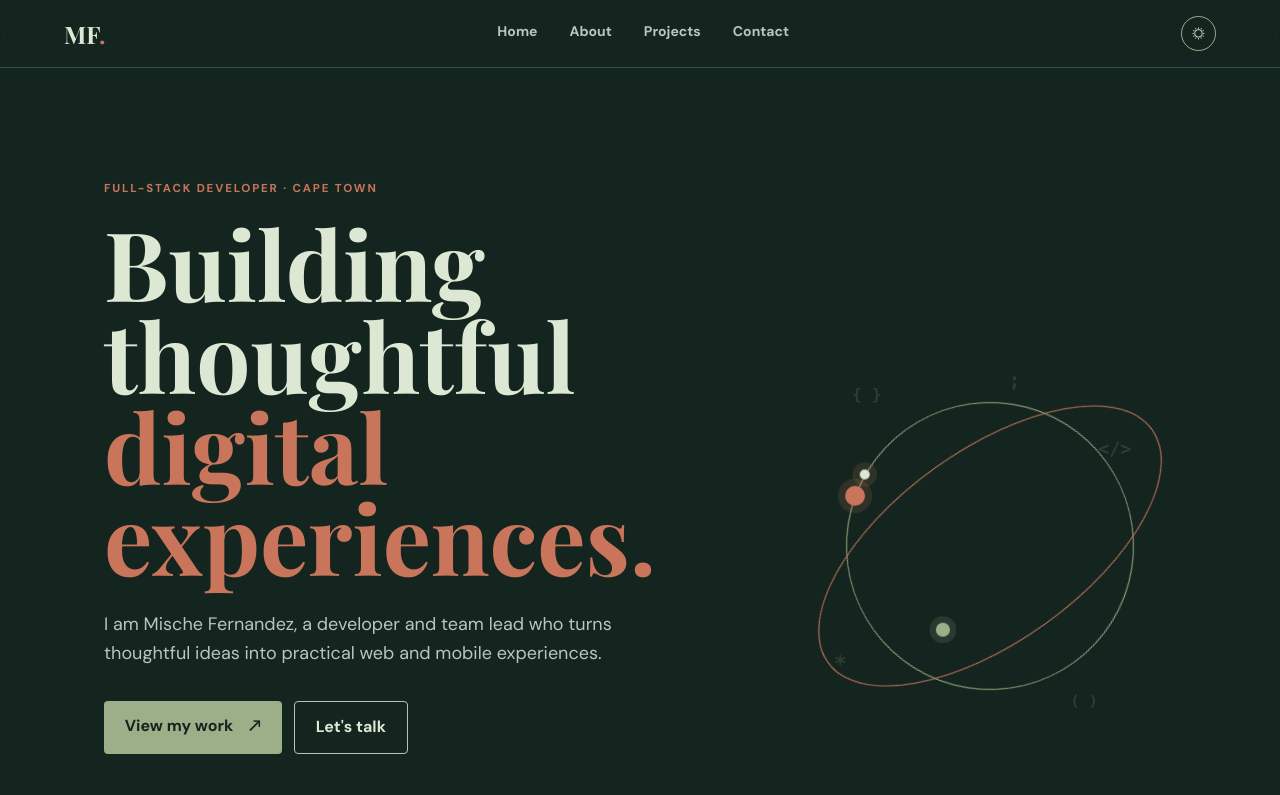
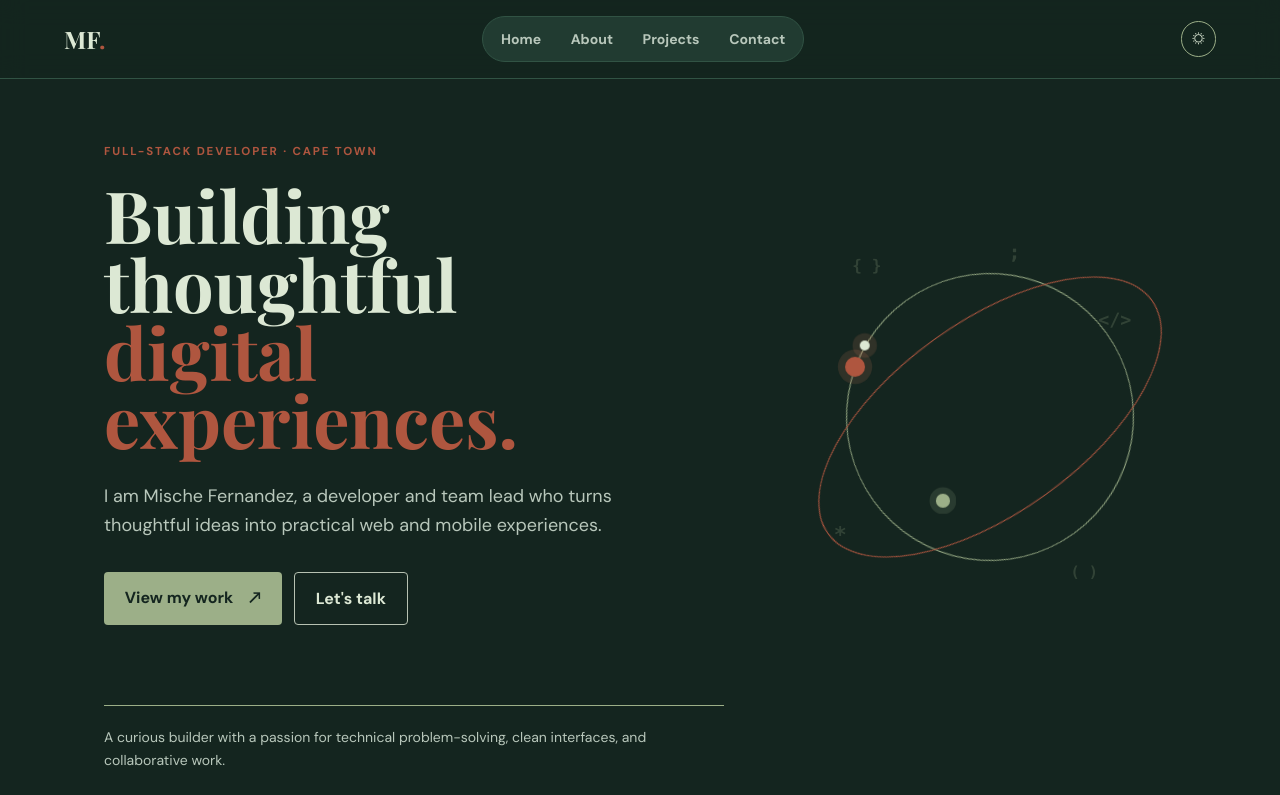
Before and after one commit to FernandezMische/Portfolio, a React (Vite) app: page / in a window 1280 px wide. Shown: the top 795 px of the page. Built offline with nearby package versions, Linux system fonts and the light colour scheme.

Commit message:
update sep 21 v2

```diff
--- a/src/components/Navbar.jsx
+++ b/src/components/Navbar.jsx
@@ -11,7 +11,7 @@ function Navbar({ isDarkMode, onThemeToggle }) {
         </a>
 
         {/* Desktop Menu */}
-        <ul className="hidden md:flex gap-6 lg:gap-8 text-sm font-bold text-[var(--color-text-muted)]">
+        <ul className="nav-links hidden md:flex gap-1 text-sm font-bold text-[var(--color-text-muted)]">
           <li><a href="#home" className="nav-link hover:text-[var(--color-secondary)]">Home</a></li>
           <li><a href="#about" className="nav-link hover:text-[var(--color-secondary)]">About</a></li>
           <li><a href="#projects" className="nav-link hover:text-[var(--color-secondary)]">Projects</a></li>
--- a/src/index.css
+++ b/src/index.css
@@ -2,11 +2,11 @@
 @import "tailwindcss";
 
 @theme {
-  --color-primary: #9caf88;
+  --color-primary: #758f62;
   --color-secondary: #29483c;
-  --color-accent: #c8755b;
+  --color-accent: #af563f;
   --color-text: #20332b;
-  --color-text-muted: #68756b;
+  --color-text-muted: #526158;
   --color-card: #f5f1e8;
   --color-card-alt: #e7eee0;
 }
@@ -117,7 +117,7 @@
 .hero-code-stars {
   position: absolute;
   inset: 0;
-  color: var(--color-primary);
+  color: #567044;
   font-family: ui-monospace, SFMono-Regular, Menlo, Monaco, Consolas, monospace;
   font-weight: 700;
   pointer-events: none;
@@ -125,7 +125,7 @@
 
 .code-star {
   position: absolute;
-  opacity: 0.18;
+  opacity: 0.38;
   animation: codeStarFloat 6s ease-in-out infinite;
 }
 
@@ -271,17 +271,27 @@
   border-color: var(--border-color);
 }
 
+.nav-links {
+  padding: 0.3rem;
+  border: 1px solid var(--border-color);
+  border-radius: 9999px;
+  background: color-mix(in srgb, var(--color-card-alt) 68%, transparent);
+}
+
 .nav-link {
   position: relative;
   display: inline-block;
-  padding-bottom: 0.3rem;
+  padding: 0.45rem 0.8rem;
+  border-radius: 9999px;
   transition: color 0.25s ease;
 }
 
 .nav-link::after {
   position: absolute;
   right: 0;
-  bottom: 0;
+  bottom: 0.25rem;
+  right: 0.8rem;
+  left: 0.8rem;
   left: 0;
   height: 2px;
   background: var(--color-accent);
@@ -296,6 +306,11 @@
 .nav-link:focus-visible::after {
   opacity: 1;
   transform: scaleX(1);
+}
+
+.nav-link:hover,
+.nav-link:focus-visible {
+  background: var(--page-bg);
 }
 
 .project-media {
@@ -333,6 +348,7 @@
   --color-text-muted: #b8c7bb;
   --color-card: #20392f;
   --color-card-alt: #29483c;
+  --color-primary: #9caf88;
   --contact-bg: #0e1d18;
   --contact-text: #edf1e8;
   color: var(--color-text);
@@ -361,6 +377,18 @@
 
 .dark-mode .tech-pill:hover {
   background: #dce8d4;
+}
+
+.dark-mode .project-overlay-text {
+  color: #14251f;
+}
+
+.dark-mode .hero-code-stars {
+  color: var(--color-primary);
+}
+
+.dark-mode .code-star {
+  opacity: 0.22;
 }
 
 .site-footer {
--- a/src/pages/Home.jsx
+++ b/src/pages/Home.jsx
@@ -3,11 +3,11 @@ import Reveal from '../components/Reveal'
 
 function Home() {
   return (
-    <div className="max-w-6xl mx-auto px-5 md:px-10 py-16 md:py-28">
+    <div className="max-w-6xl mx-auto px-5 md:px-10 py-10 md:py-16">
       <div className="grid lg:grid-cols-[1.25fr_0.75fr] gap-12 lg:gap-20 items-end">
         <div className="hero-load">
           <p className="section-kicker mb-5">Full-stack developer · Cape Town</p>
-          <h1 className="display-font text-[var(--color-secondary)] text-5xl sm:text-6xl md:text-8xl leading-[0.95] font-bold mb-7">
+          <h1 className="display-font text-[var(--color-secondary)] text-5xl sm:text-6xl md:text-7xl leading-[0.95] font-bold mb-7">
             Building thoughtful<br /><span className="text-[var(--color-accent)]">digital experiences.</span>
           </h1>
           <p className="text-[var(--color-text-muted)] text-base md:text-lg max-w-xl leading-relaxed mb-8">
--- a/src/pages/Projects.jsx
+++ b/src/pages/Projects.jsx
@@ -23,6 +23,7 @@ const projects = [
     tags: ["PHP", "SQL", "FileZilla", "Authentication", "CMS"],
     repoLink: "#",
     liveLink: "https://lcstudio.co.za/",
+    imagePosition: "left center",
     images: [
       {
         src: lcStudioImg,
@@ -37,6 +38,7 @@ const projects = [
     tags: ["Manual Testing", "Quality Assurance", "Test Cases", "Regression Testing", "Defect Tracking"],
     repoLink: "#",
     liveLink: "https://lumina.siriusdream.co.za/",
+    imagePosition: "45% center",
     images: [
       {
         src: luminaImg,
@@ -221,6 +223,7 @@ function ProjectSection({ project, index, onRepoClick, onLiveDemoClick }) {
                   src={project.images[currentImageIndex].src}
                   alt={project.images[currentImageIndex].description}
                   className="w-full h-56 sm:h-64 md:h-80 object-cover cursor-pointer"
+                  style={{ objectPosition: project.imagePosition || 'center' }}
                   onClick={handleImageTap}
                 />
               )}
@@ -238,7 +241,7 @@ function ProjectSection({ project, index, onRepoClick, onLiveDemoClick }) {
                 `}
               >
                 <div className="w-full h-full bg-[var(--color-secondary)]/90 flex items-center justify-center p-6 md:p-8">
-                  <p className="text-[#f8f6f0] text-sm md:text-base font-medium leading-relaxed">
+                  <p className="project-overlay-text text-[#f8f6f0] text-sm md:text-base font-medium leading-relaxed">
                     {project.images[currentImageIndex].description}
                   </p>
                 </div>
```
